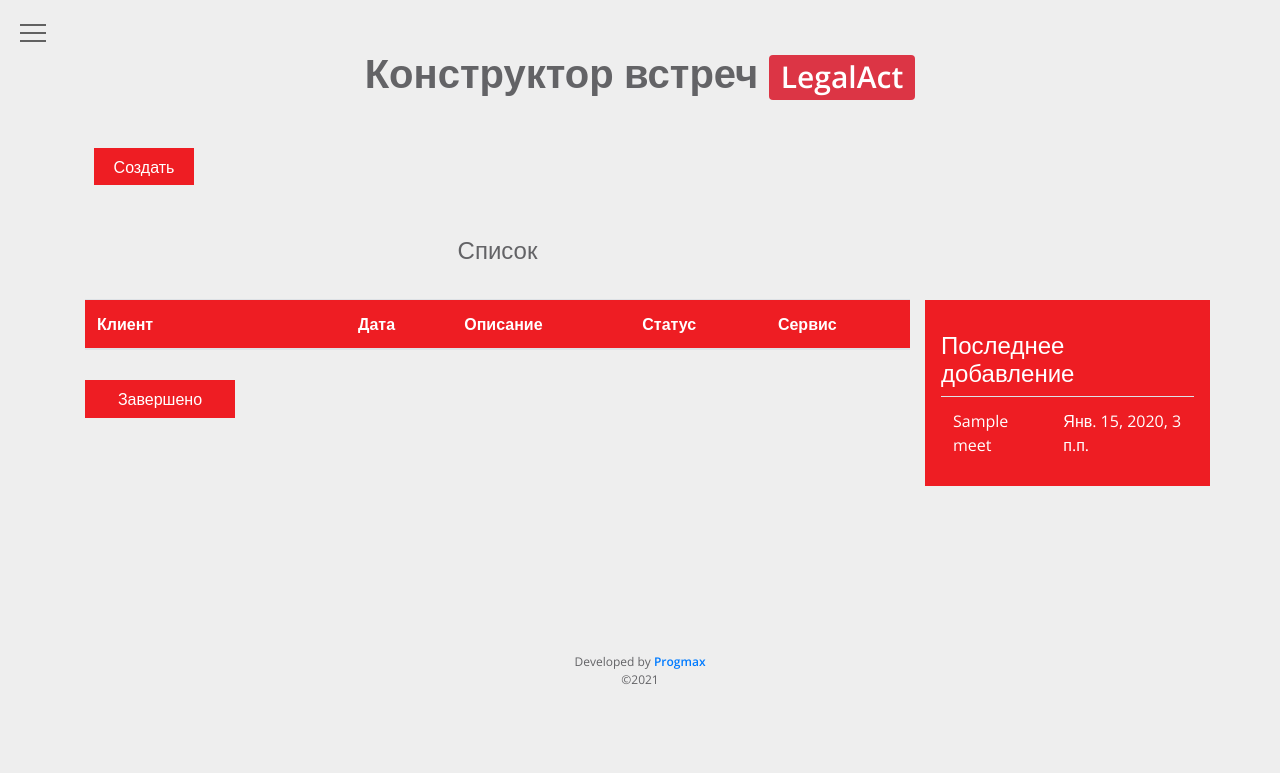
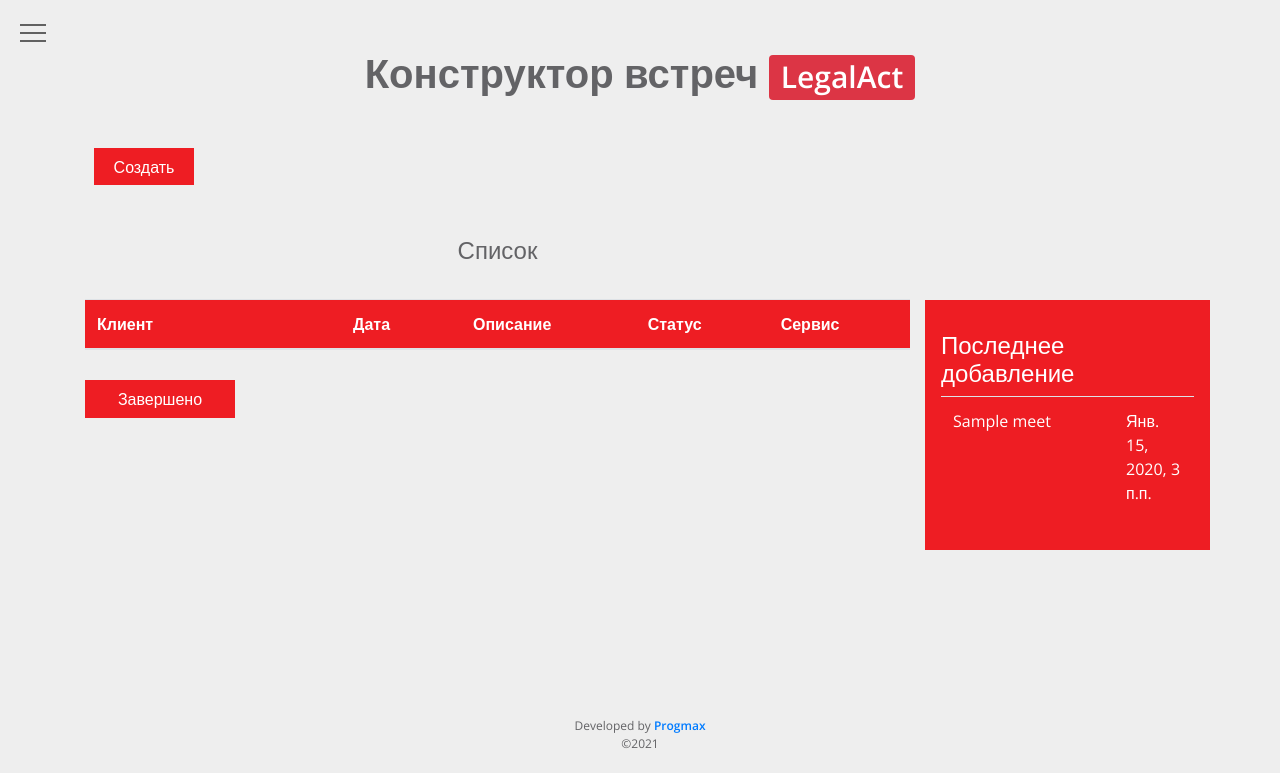
Before and after one commit to progmax646/meet_django, a Django app: page /meet/ in a window 1280 px wide. Shown: the top 773 px of the page. Run offline with Django 3.2, Linux system fonts and the light colour scheme; a user stored in the database is signed in; tables that the repository leaves empty hold one stand-in row (values such as "Sample post"); some libraries are stand-ins or nearby versions.

Commit message:
fixed problem width table text

```diff
--- a/apps/meet/templates/meet/index.html
+++ b/apps/meet/templates/meet/index.html
@@ -32,7 +32,7 @@
 				<thead style="background: #EE1D23; color: white; padding: 5px;">
 					<tr>
 						<th>Клиент</th>
-						<th>Дата</th>
+						<th style="width: 120px;">Дата</th>
 						<th>Описание</th>
 						<th>Статус</th>
 						<th>Сервис</th>
@@ -240,8 +240,8 @@
 				<tbody>
 				{% for item in last_meet %}
 					<tr>
-						<td>{{item.client_name}}</td>
-						<td>{{item.date}}</td>
+						<td><p>{{item.client_name}}</p></td>
+						<td style="width: 80px;"><p>{{item.date}}</p></td>
 					</tr>
 				{% endfor %}
 				</tbody>
--- a/static/meet/css/main.css
+++ b/static/meet/css/main.css
@@ -203,7 +203,13 @@ body {
   left: 0;
 }
 
-/*  */
+.table p{
+    width: 100%;
+}
+.table td{
+    word-break: break-word;
+}
+
 @keyframes pulse {
 	0% {
 		transform: scale(0.95);
```
